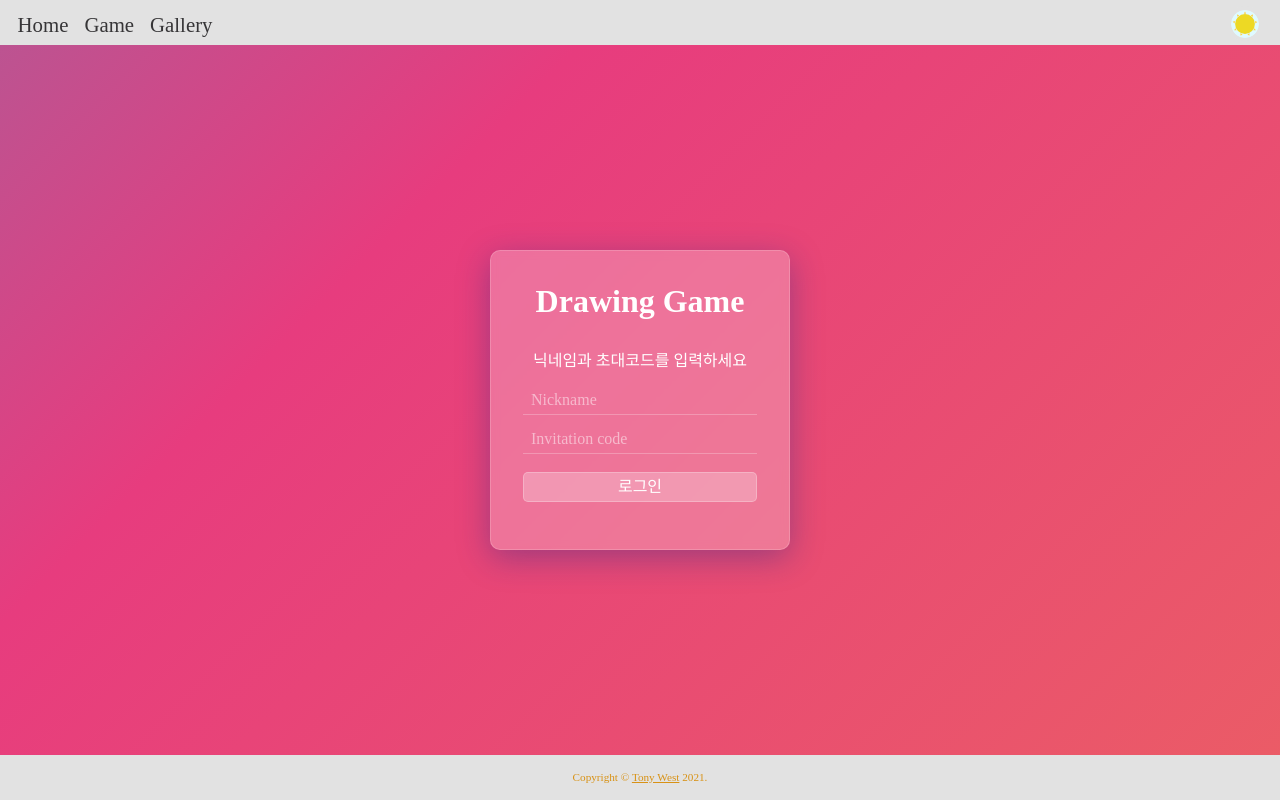
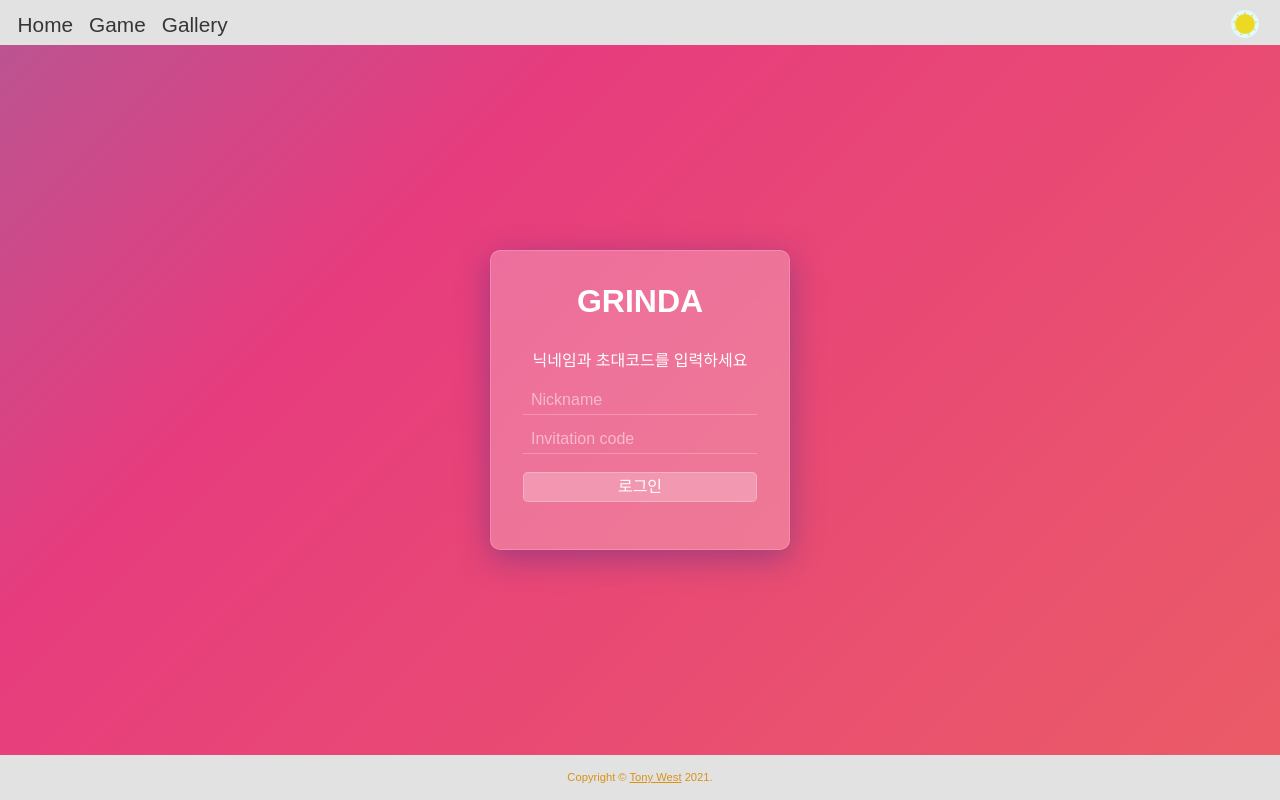
Before and after one commit to tonyw0527/drawing-game, a Next.js app in the folder client/: page / in a window 1280 px wide. Built offline with nearby package versions, Linux system fonts and the light colour scheme.

Commit message:
Added font

```diff
--- a/client/styles/global-styles.ts
+++ b/client/styles/global-styles.ts
@@ -12,7 +12,51 @@ export const GlobalStyle = createGlobalStyle`
 
     html,
     body {
+        font-family: "Nanum Gothic", sans-serif;
         background: ${({ theme }) => theme.color.body};
         color: ${({ theme }) => theme.color.text};
     }
+
+    @font-face {
+      font-family: "NanumBarunGothic";
+      font-style: normal;
+      font-weight: 400;
+      src: url("//cdn.jsdelivr.net/font-nanumlight/1.0/NanumBarunGothicWeb.eot");
+      src: url("//cdn.jsdelivr.net/font-nanumlight/1.0/NanumBarunGothicWeb.eot?#iefix")
+          format("embedded-opentype"),
+        url("//cdn.jsdelivr.net/font-nanumlight/1.0/NanumBarunGothicWeb.woff")
+          format("woff"),
+        url("//cdn.jsdelivr.net/font-nanumlight/1.0/NanumBarunGothicWeb.ttf")
+          format("truetype");
+    }
+
+    @font-face {
+      font-family: "NanumBarunGothic";
+      font-style: normal;
+      font-weight: 700;
+      src: url("//cdn.jsdelivr.net/font-nanumlight/1.0/NanumBarunGothicWebBold.eot");
+      src: url("//cdn.jsdelivr.net/font-nanumlight/1.0/NanumBarunGothicWebBold.eot?#iefix")
+          format("embedded-opentype"),
+        url("//cdn.jsdelivr.net/font-nanumlight/1.0/NanumBarunGothicWebBold.woff")
+          format("woff"),
+        url("//cdn.jsdelivr.net/font-nanumlight/1.0/NanumBarunGothicWebBold.ttf")
+          format("truetype");
+    }
+
+    @font-face {
+      font-family: "NanumBarunGothic";
+      font-style: normal;
+      font-weight: 300;
+      src: url("//cdn.jsdelivr.net/font-nanumlight/1.0/NanumBarunGothicWebLight.eot");
+      src: url("//cdn.jsdelivr.net/font-nanumlight/1.0/NanumBarunGothicWebLight.eot?#iefix")
+          format("embedded-opentype"),
+        url("//cdn.jsdelivr.net/font-nanumlight/1.0/NanumBarunGothicWebLight.woff")
+          format("woff"),
+        url("//cdn.jsdelivr.net/font-nanumlight/1.0/NanumBarunGothicWebLight.ttf")
+          format("truetype");
+    }
+
+    .nanumbarungothic * {
+      font-family: "NanumBarunGothic", sans-serif;
+    }
 `;
--- a/client/utils/localization/lang_packs.js
+++ b/client/utils/localization/lang_packs.js
@@ -19,7 +19,7 @@ const en_pack = {
 
 const ko_pack = {
     //Home
-    HOME_TITLE_H1: 'Drawing Game',
+    HOME_TITLE_H1: 'GRINDA',
     HOME_TITLE_H2: '환영합니다!',
     HOME_NICKNAME_INFO: '닉네임과 초대코드를 입력하세요',
 
```
